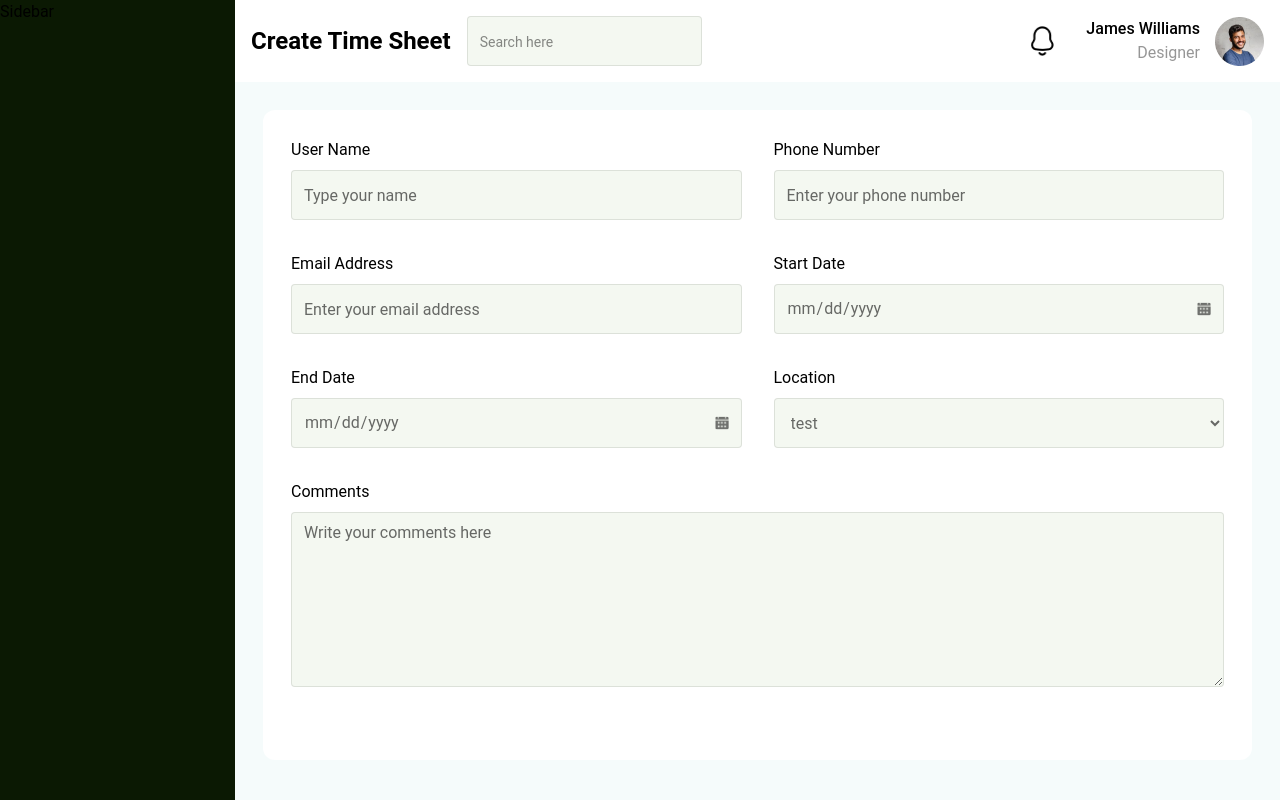
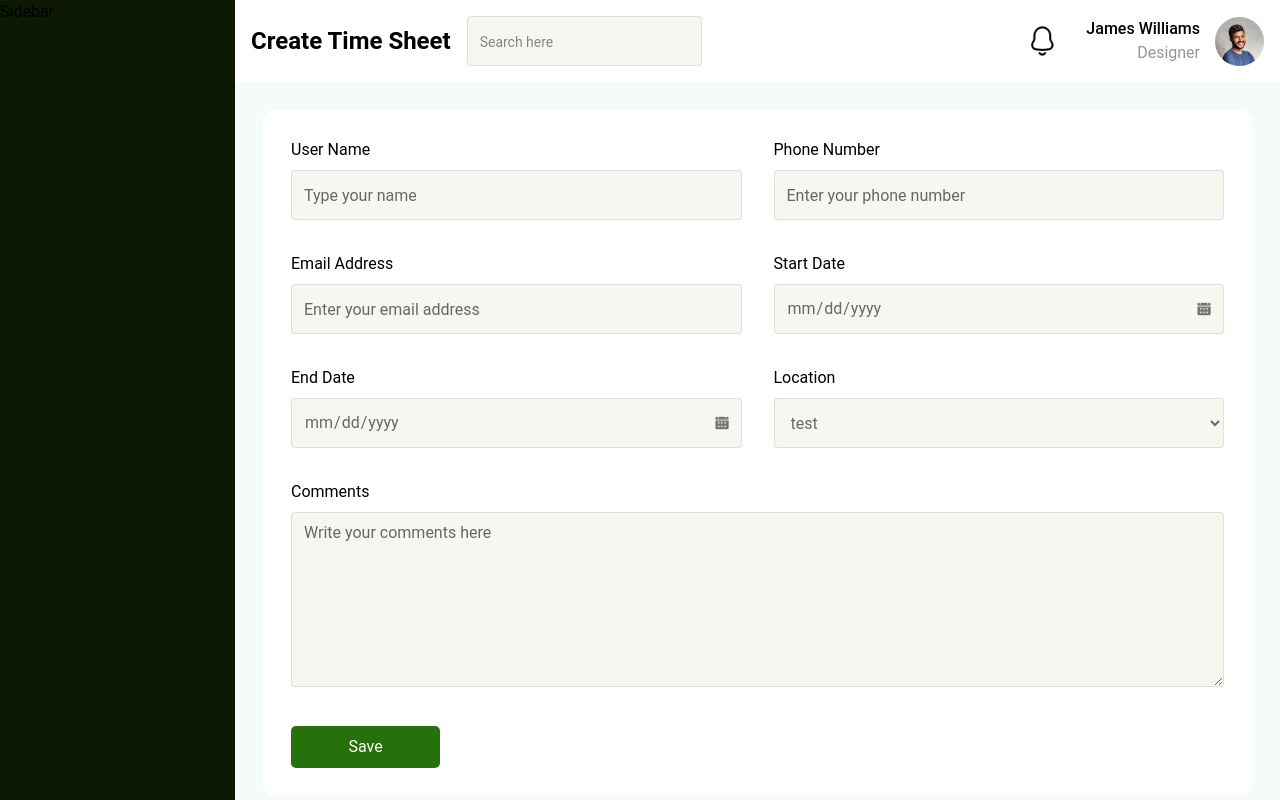
Before and after one commit to Sardar-Taha/task-project, a Next.js app: page / in a window 1280 px wide. Built offline with nearby package versions, Linux system fonts and the light colour scheme.

Commit message:
Home screen added

```diff
--- /dev/null
+++ b/src/app/components/common/button.jsx
@@ -0,0 +1,13 @@
+import React from "react";
+
+function ButtonComp({ width, height, text }) {
+  return (
+    <button
+      className={`w-${width} h-${height} bg-btnBGColor text-white text-16 font-normal rounded-5 border-none`}
+    >
+      {text}
+    </button>
+  );
+}
+
+export default ButtonComp;
--- a/src/app/page.jsx
+++ b/src/app/page.jsx
@@ -1,12 +1,10 @@
-import { NavbarComp } from "./components";
+import ButtonComp from "./components/common/button";
 
 export default function Home() {
   return (
     <div>
       <div className="bg-[#fff] m-7 p-7 min-h-[calc(100vh-150px)] rounded-xl">
-        {/* form-start */}
-        <div className=" flex gap-8">
-          {/*left-label */}
+        <div className="flex flex-col md:flex-row gap-8">
           <div className="w-full">
             <label className="block text-[#000] text-[16px] font-[400] mb-2">
               User Name
@@ -34,9 +32,6 @@ export default function Home() {
               className="placeholder w-full h-[50px] py-2 px-3 bg-inputBG border border-borderColor border-opacity-[0.1] rounded shadow-none focus:outline-none text-[#000] text-opacity-[0.58]"
             />
           </div>
-          {/* left-label */}
-
-          {/* right-label */}
 
           <div className="w-full">
             <label className="block text-[#000] text-[16px] font-[400] mb-2">
@@ -69,7 +64,6 @@ export default function Home() {
               <option>test2</option>
             </select>
           </div>
-          {/*right-label */}
         </div>
 
         <label className="block text-[#000] text-[16px] font-[400] mb-2 mt-[2rem]">
@@ -79,7 +73,11 @@ export default function Home() {
           placeholder="Write your comments here"
           className="placeholder w-full  py-2 px-3 bg-inputBG border border-borderColor border-opacity-[0.1] rounded shadow-none focus:outline-none min-h-[175px]"
         />
-        {/* form-end */}
+        <button
+          className={`w-[149px] h-[42px] bg-btnBGColor text-white text-16 font-normal rounded-[5px] border-none mt-8`}
+        >
+          Save{" "}
+        </button>
       </div>
     </div>
   );
```
